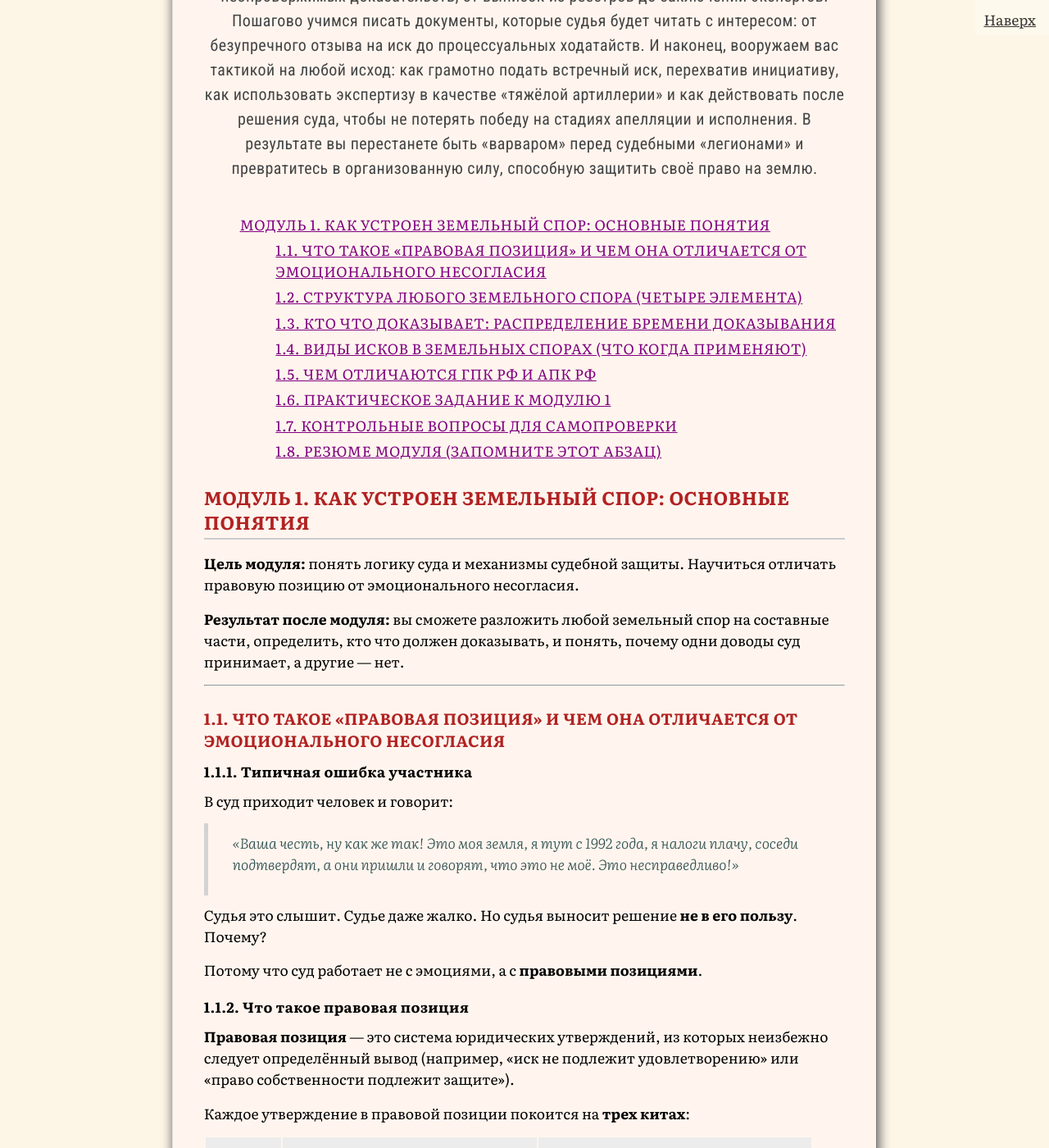
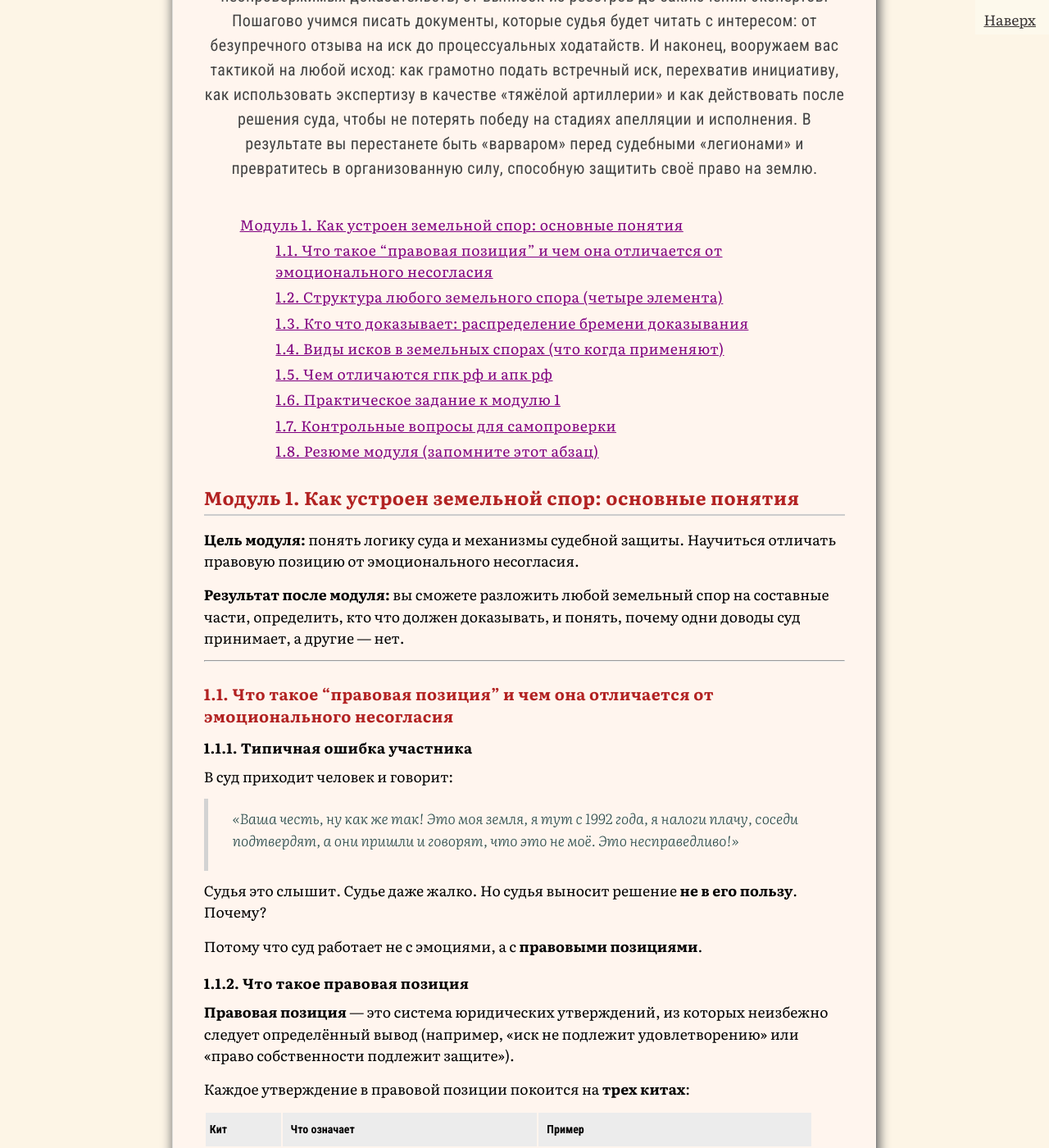
Before and after one commit to SergSi/land-use-art, a Jekyll site: the page built from _posts/2026-04-18-training.md, in a window 1280 px wide and 1400 px high, scrolled down 600 px. Shown: the whole window at 82% size. Built offline with Jekyll 4.4.1, drawn with Linux system fonts in a browser that asks for light colours; some web fonts are replaced; some of the changed text lies outside the part shown.

Commit message:
Update 2026-04-18-training.md

```diff
--- a/_posts/2026-04-18-training.md
+++ b/_posts/2026-04-18-training.md
@@ -6,7 +6,7 @@ class: methods
 summary: "Этот курс — пошаговый навигатор в лабиринте земельных споров. Мы начинаем с азов: учимся отличать голословные эмоции от железобетонной правовой позиции и разбираться, какие законы действительно работают на вашу сторону. Затем осваиваем главное оружие защиты — анализ слабых мест в иске противника и искусство сбора неопровержимых доказательств, от выписок из реестров до заключений экспертов. Пошагово учимся писать документы, которые судья будет читать с интересом: от безупречного отзыва на иск до процессуальных ходатайств. И наконец, вооружаем вас тактикой на любой исход: как грамотно подать встречный иск, перехватив инициативу, как использовать экспертизу в качестве «тяжёлой артиллерии» и как действовать после решения суда, чтобы не потерять победу на стадиях апелляции и исполнения. В результате вы перестанете быть «варваром» перед судебными «легионами» и превратитесь в организованную силу, способную защитить своё право на землю."
 ---
 
-## МОДУЛЬ 1. КАК УСТРОЕН ЗЕМЕЛЬНЫЙ СПОР: ОСНОВНЫЕ ПОНЯТИЯ
+## Модуль 1. Как устроен земельной спор: основные понятия
 
 **Цель модуля:** понять логику суда и механизмы судебной защиты. Научиться отличать правовую позицию от эмоционального несогласия.
 
@@ -14,7 +14,7 @@ summary: "Этот курс — пошаговый навигатор в лаб
 
 ---
 
-### 1.1. ЧТО ТАКОЕ «ПРАВОВАЯ ПОЗИЦИЯ» И ЧЕМ ОНА ОТЛИЧАЕТСЯ ОТ ЭМОЦИОНАЛЬНОГО НЕСОГЛАСИЯ
+### 1.1. Что такое "правовая позиция" и чем она отличается от эмоционального несогласия
 
 #### 1.1.1. Типичная ошибка участника
 
@@ -53,7 +53,7 @@ summary: "Этот курс — пошаговый навигатор в лаб
 
 ---
 
-### 1.2. СТРУКТУРА ЛЮБОГО ЗЕМЕЛЬНОГО СПОРА (ЧЕТЫРЕ ЭЛЕМЕНТА)
+### 1.2. Структура любого земельного спора (четыре элемента)
 
 Любой земельный спор (независимо от того, идёт речь о границах, изъятии, сервитуте, сносе строения) состоит из четырёх элементов.
 
@@ -94,7 +94,7 @@ summary: "Этот курс — пошаговый навигатор в лаб
 
 ---
 
-### 1.3. КТО ЧТО ДОКАЗЫВАЕТ: РАСПРЕДЕЛЕНИЕ БРЕМЕНИ ДОКАЗЫВАНИЯ
+### 1.3. Кто что доказывает: распределение бремени доказывания
 
 Это одно из самых важных понятий в судебном процессе.
 
@@ -135,7 +135,7 @@ summary: "Этот курс — пошаговый навигатор в лаб
 
 ---
 
-### 1.4. ВИДЫ ИСКОВ В ЗЕМЕЛЬНЫХ СПОРАХ (ЧТО КОГДА ПРИМЕНЯЮТ)
+### 1.4. Виды исков в земельных спорах (что когда применяют)
 
 Чтобы понимать, с чем вы имеете дело, нужно знать три основных типа исков.
 
@@ -182,7 +182,7 @@ summary: "Этот курс — пошаговый навигатор в лаб
 
 ---
 
-### 1.5. ЧЕМ ОТЛИЧАЮТСЯ ГПК РФ И АПК РФ
+### 1.5. Чем отличаются гпк рф и апк рф
 
 Это нужно знать, чтобы не ошибиться с судом и с процессуальными сроками.
 
@@ -219,7 +219,7 @@ summary: "Этот курс — пошаговый навигатор в лаб
 
 ---
 
-### 1.6. ПРАКТИЧЕСКОЕ ЗАДАНИЕ К МОДУЛЮ 1
+### 1.6. Практическое задание к модулю 1
 
 #### Задание 1. Анализ судебного акта
 
@@ -260,7 +260,7 @@ summary: "Этот курс — пошаговый навигатор в лаб
 
 ---
 
-### 1.7. КОНТРОЛЬНЫЕ ВОПРОСЫ ДЛЯ САМОПРОВЕРКИ
+### 1.7. Контрольные вопросы для самопроверки
 
 1. Чем правовая позиция отличается от эмоционального несогласия?
 2. Назовите четыре элемента структуры любого земельного спора.
@@ -272,7 +272,7 @@ summary: "Этот курс — пошаговый навигатор в лаб
 
 ---
 
-### 1.8. РЕЗЮМЕ МОДУЛЯ (ЗАПОМНИТЕ ЭТОТ АБЗАЦ)
+### 1.8. Резюме модуля (запомните этот абзац)
 
 > Судебный спор — это не битва эмоций, а соревнование правовых позиций. Правовая позиция строится на трёх элементах: норма закона, факт, вывод. Кто что доказывает: истец доказывает основания иска, ответчик — свои возражения. Без письменной позиции и доказательств вы для суда — не участник спора, а жалобщик.
 
```
